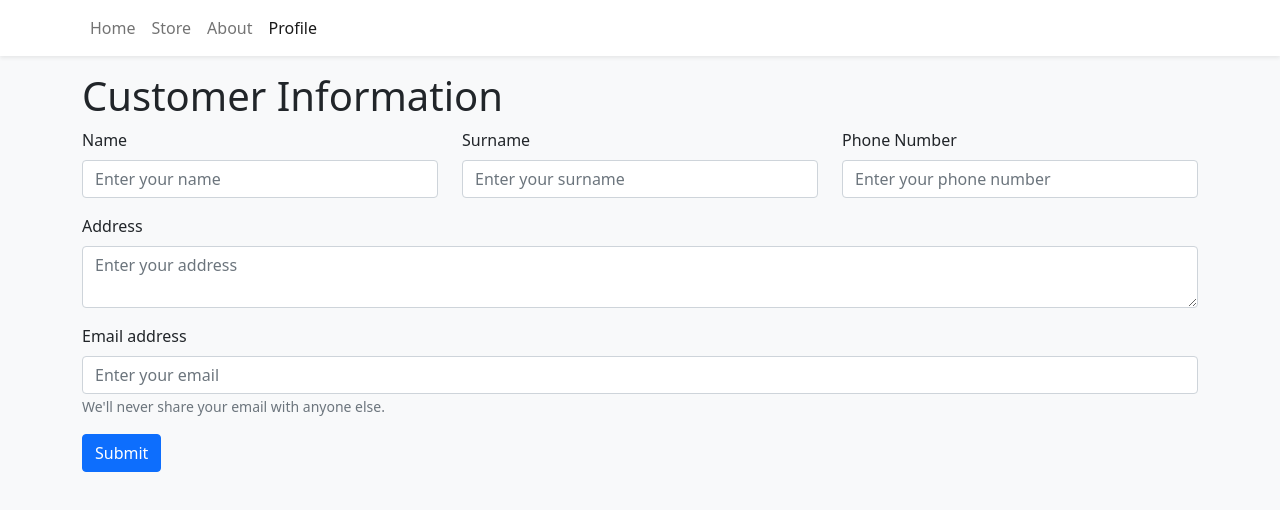
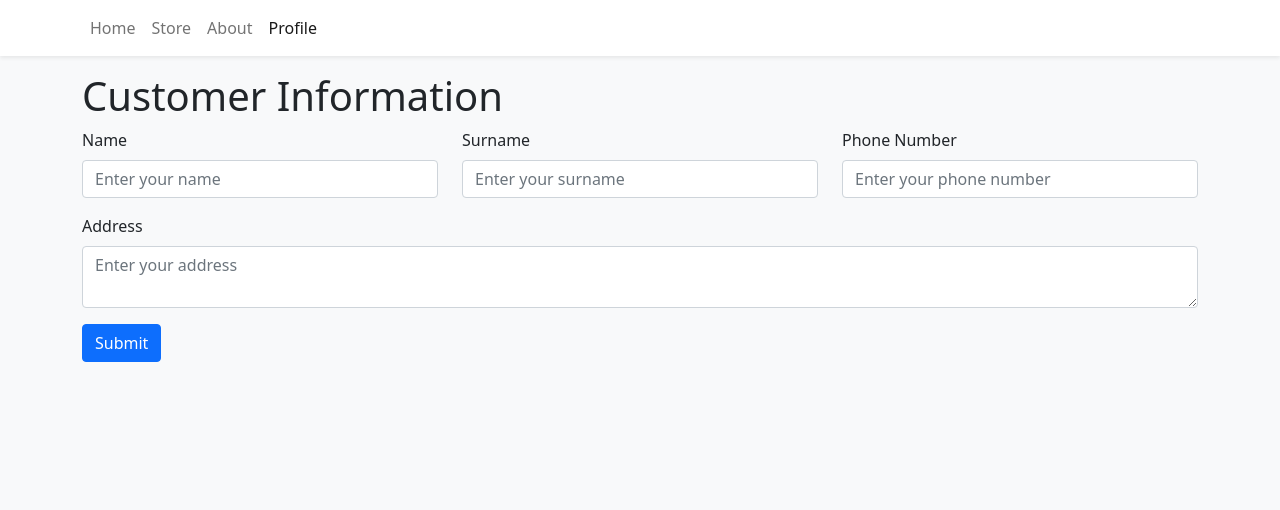
Before and after one commit to Nagalin-Punyakalin/CS266, a React (Vite) app in the folder frontend/: page /addcustomerinfo in a window 1280 px wide. Shown: the top 510 px of the page. Built offline with nearby package versions, Linux system fonts and the light colour scheme.

Commit message:
edit AddCustomerInfo

```diff
--- a/frontend/src/App.tsx
+++ b/frontend/src/App.tsx
@@ -17,7 +17,7 @@ function App() {
           <Route path="/" element={<Home />} />
           <Route path="/store" element={<Store />} />
           <Route path="/about" element={<About />} />
-          <Route path="/buy-product" element={<BuyProduct />} />
+          <Route path="/buyproduct" element={<BuyProduct />} />
           <Route path="/addcustomerinfo" element={<AddCustomerInfo/>} />
         </Routes>
       </Container>
--- a/frontend/src/feature/add-cus-info/component/Form.tsx
+++ b/frontend/src/feature/add-cus-info/component/Form.tsx
@@ -45,14 +45,6 @@ export default function InformationForm() {
         </Form.Group>
       </div>
 
-      <Form.Group className="mb-3" controlId="formEmail">
-        <Form.Label>Email address</Form.Label>
-        <Form.Control type="email" placeholder="Enter your email" />
-        <Form.Text className="text-muted">
-          We'll never share your email with anyone else.
-        </Form.Text>
-      </Form.Group>
-
       <Button variant="primary" type="submit">
         Submit
       </Button>
```
Also changed, not shown: 2 other files (tests, documents, lock files or other folders).
